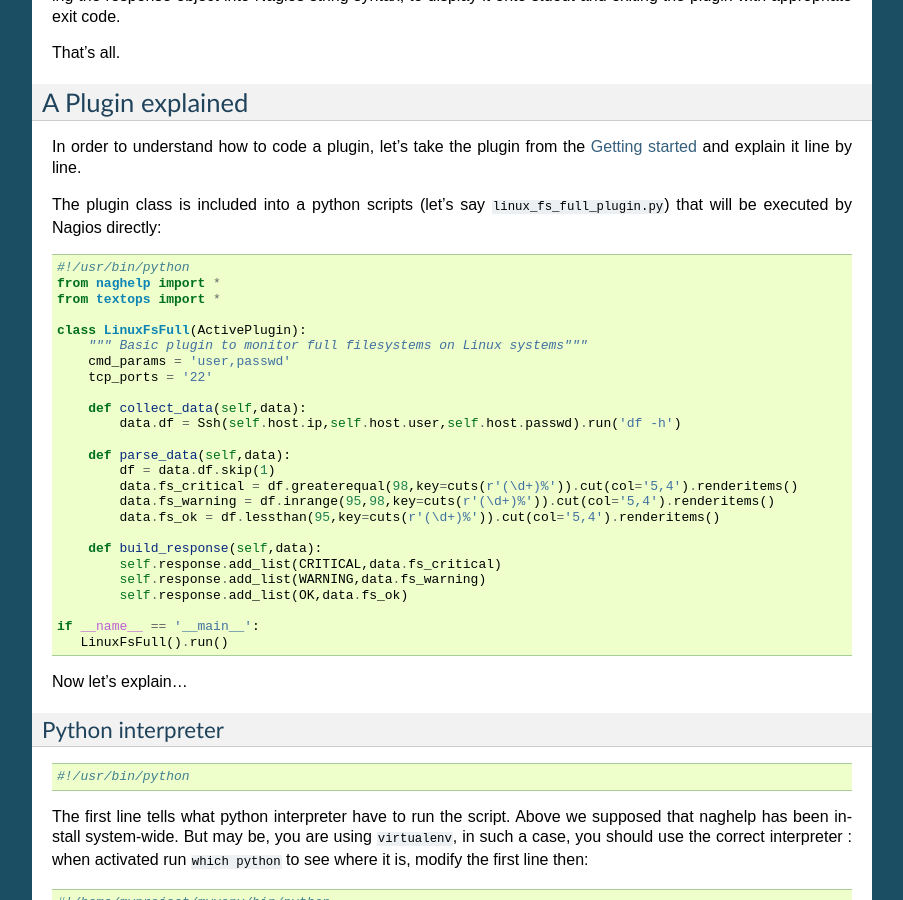
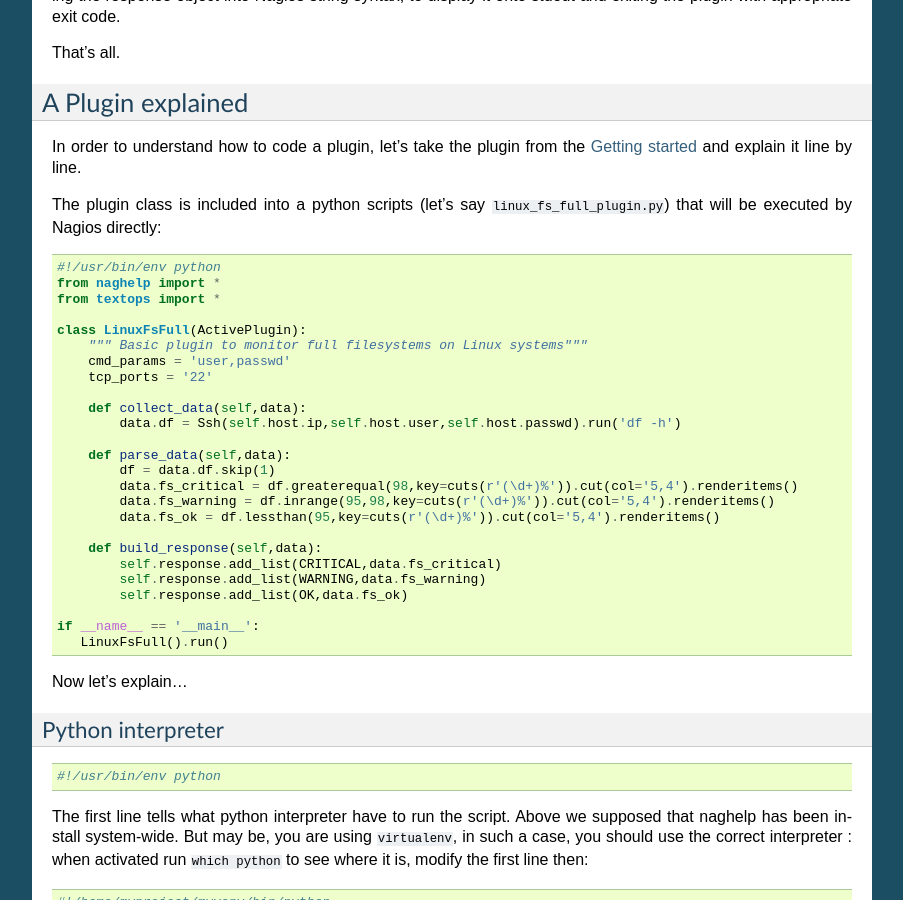
Before and after one commit to elapouya/python-nagios-helpers3, a Sphinx documentation site: the page built from docs/howto.rst, in a window 1280 px wide and 900 px high, scrolled down 1750 px. Shown: the whole window, without its empty margins (198-1101 px from the left). Built offline with Sphinx 7.4.7, drawn with Linux system fonts in a browser that asks for light colours; some of the changed text lies outside the part shown.

Commit message:
Change shebang to /usr/bin/env python

```diff
--- a/docs/howto.rst
+++ b/docs/howto.rst
@@ -32,7 +32,7 @@ A naghelp plugin is a python class, a Nagios plugin is a script.
 To build a Nagios plugin from a naghelp plugin, you just have to instantiate a
 naghelp plugin class and call the ``run()`` method::
 
-   #!/usr/bin/python
+   #!/usr/bin/env python
 
    from naghelp import *
 
@@ -106,7 +106,7 @@ In order to understand how to code a plugin, let's take the plugin from the
 The plugin class is included into a python scripts (let's say
 ``linux_fs_full_plugin.py``) that will be executed by Nagios directly::
 
-   #!/usr/bin/python
+   #!/usr/bin/env python
    from naghelp import *
    from textops import *
 
@@ -139,7 +139,7 @@ Python interpreter
 
 .. code::
 
-   #!/usr/bin/python
+   #!/usr/bin/env python
 
 The first line tells what python interpreter have to run the script. Above we supposed that naghelp
 has been install system-wide.
@@ -601,7 +601,7 @@ the Nagios commands.cfg will be something like this::
 
 You just have to write a launcher once, naghelp provide a module for that, here is the ``pypa`` script::
 
-   #!/usr/bin/python
+   #!/usr/bin/env python
    # change python interpreter if your are using virtualenv or buildout
 
    from plugin_commons import MyProjectActivePlugin
```
Also changed, not shown: 1 other file.
